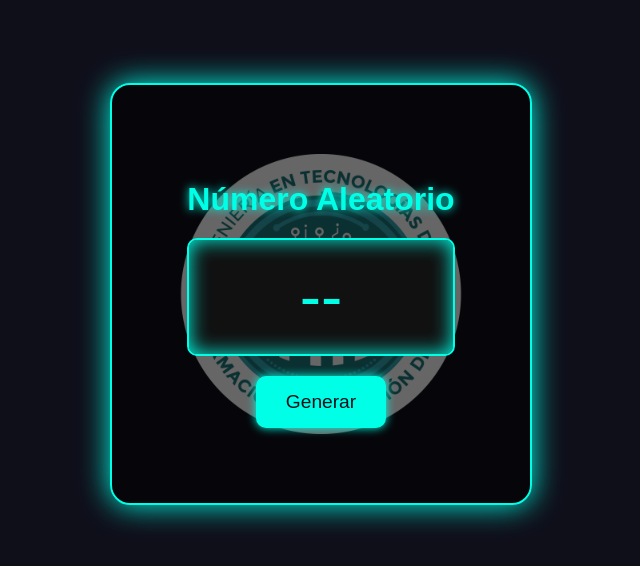
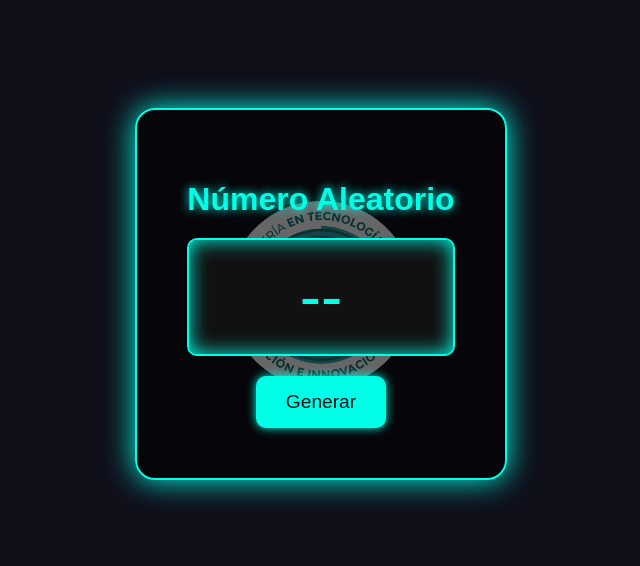
Before and after one commit to ccg812/numeros-aleatorios, a plain HTML site: page index.html in a window 1280 px wide. Shown: the part 106-672 px from the top of the page, without its empty margins (319-959 px from the left). Drawn offline with Linux system fonts and the light colour scheme.

Commit message:
Update style.css

```diff
--- a/style.css
+++ b/style.css
@@ -5,7 +5,7 @@ body {
   background-image: url('ITIID.png');
   background-repeat: no-repeat;
   background-position: center;
-  background-size: 300px;
+  background-size: 200px;
   color: #00ffe7;
   display: flex;
   justify-content: center;
@@ -16,7 +16,7 @@ body {
 .container {
   text-align: center;
   background: rgba(0, 0, 0, 0.6);
-  padding: 75px;
+  padding: 50px;
   border-radius: 20px;
   box-shadow: 0 0 30px #00ffe7;
   border: 2px solid #00ffe7;
```
